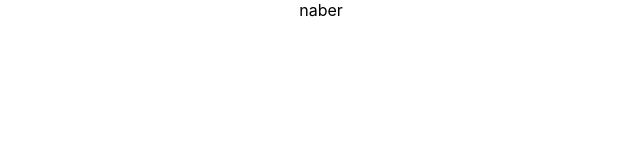
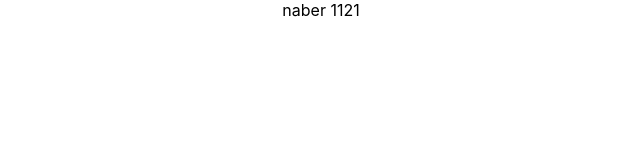
Before and after one commit to yahyaboyali/reactfinalHazirlik, a React (Create React App) app: page / in a window 1280 px wide. Shown: the top 160 px of the page, without its empty margins (319-959 px from the left). Built offline with nearby package versions, Linux system fonts and the light colour scheme.

Commit message:
deneme123

```diff
--- a/src/App.js
+++ b/src/App.js
@@ -3,7 +3,7 @@ import './App.css';
 function App() {
   return (
     <div className="App">
-      naber
+      naber 1121
     </div>
   );
 }
```
